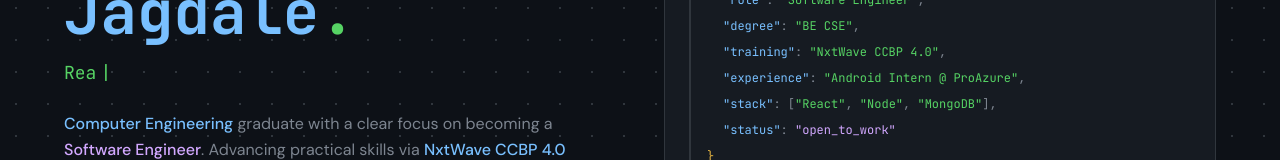
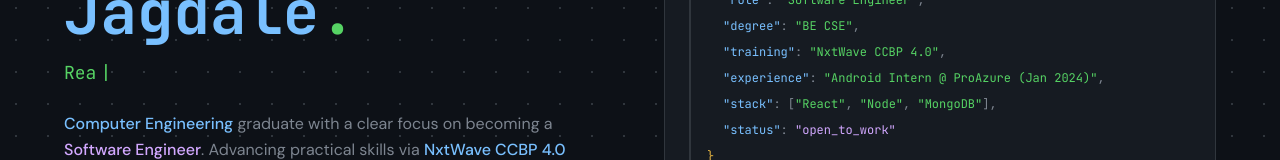
Before and after one commit to hrutik-codes/portfolio, a React (Vite) app: page / in a window 1280 px wide. Shown: the part 296-456 px from the top of the page. Built offline with nearby package versions, Linux system fonts and the light colour scheme; the HTML template or start-up script is replaced by a standard one.

Commit message:
content: add industry exposure context to Hero about.json

```diff
--- a/src/components/Hero.jsx
+++ b/src/components/Hero.jsx
@@ -182,7 +182,9 @@ const Hero = () => {
                     <div className="pl-4">
                       <span className="text-gh-blue">"experience"</span>
                       <span className="text-gh-muted">: </span>
-                      <span className="text-gh-green">"Android Intern @ ProAzure"</span>
+                      <span className="text-gh-green">
+                        "Android Intern @ ProAzure (Jan 2024)"
+                      </span>
                       <span className="text-gh-muted">,</span>
                     </div>
                     <div className="pl-4">
```
